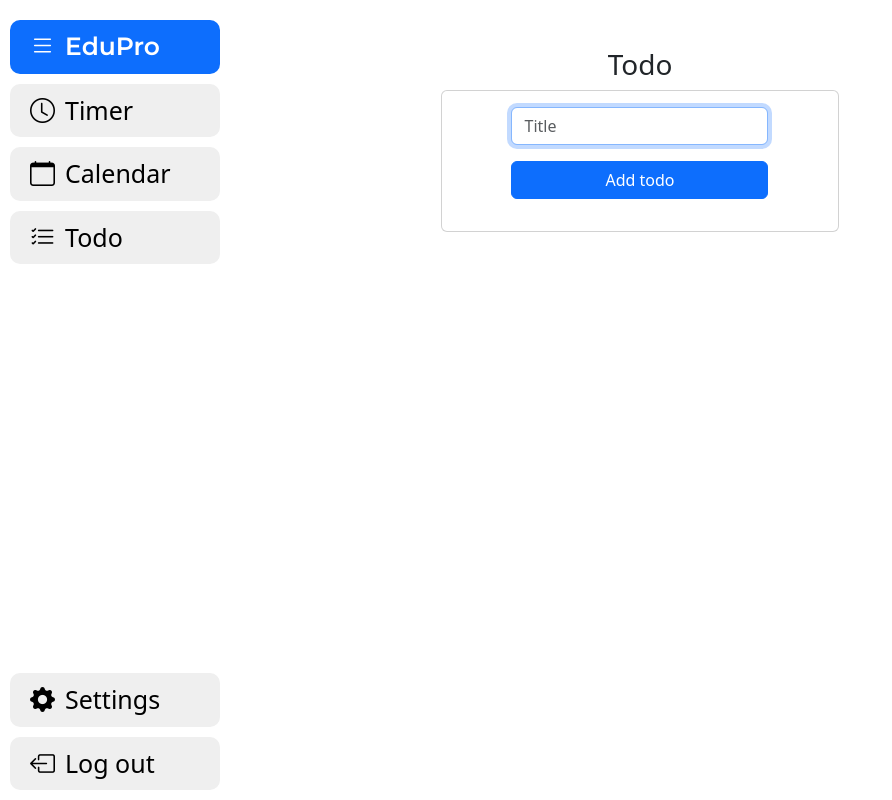
After one commit to hanvi10/EduPro, a Flask app: page /todo in a window 1280 px wide. The commit adds this page. Shown: the whole page, without its empty margins (0-892 px from the left). Run offline with Flask 3, Linux system fonts and the light colour scheme; a user stored in the database is signed in; some libraries are stand-ins or nearby versions.

Commit message:
changed settings and started to do

```diff
--- a/app.py
+++ b/app.py
@@ -188,112 +188,110 @@ def timer():
     return render_template("timer.html", html_study=study, html_short=short, html_long=long)
 
 
-@app.route("/settings", methods=["GET", "POST"])
+@app.route("/settings")
 @login_required
 def settings():
     """Settings"""
 
-    # User reached route via POST (as by submitting a form via POST)
-    if request.method == "POST":
+    # Get user id
+    user_id = session["user_id"]
 
-        # If the timer settings were changed
-        if request.form['action'] == 'timer':
+    # Select study, short, and long break from SQL table to display in form
+    settings = db.execute(
+        text("SELECT study, short, long FROM pomodoro WHERE user_id = :user_id"),
+        {"user_id": user_id}
+    ).fetchone()
 
-            # Get data from form
-            study = request.form.get("study")
-            short = request.form.get("shortBreak")
-            long = request.form.get("longBreak")
+    # Get username to display in form
+    username_db = db.execute(text("SELECT username FROM users WHERE id = :user_id"),
+        {"user_id": user_id}
+    ).fetchone()
 
-            # Ensure there is study time
-            if not study:
-                return apology("Must provide study time", 400)
+    # Get values from the fetched row
+    study = settings[0]  # Index 0 corresponds to "study"
+    short = settings[1]  # Index 1 corresponds to "short"
+    long = settings[2]   # Index 2 corresponds to "long"
 
-            # Ensure there is short break time
-            if not short:
-                return apology("Must provide short break time", 400)
+    return render_template("settings.html", html_study=study, html_short=short, html_long=long, html_username=username_db[0])
 
-            # Ensure there is long break time
-            if not long:
-                return apology("Must provide long break time", 400)
 
-            # Get user id
-            user_id = session["user_id"]
+@app.route("/timer_settings", methods=["POST"])
+@login_required
+def timer_settings():
+    """Timer settings"""
+    # Get data from form
+    study = request.form.get("study")
+    short = request.form.get("shortBreak")
+    long = request.form.get("longBreak")
 
-            # Update new settings in SQL table
-            db.execute(
-                text("UPDATE pomodoro SET study = :study, short = :short, long = :long WHERE user_id = :user_id"),
-                {"study": study, "short": short, "long": long, "user_id": user_id}
-            )
-            db.commit()
+    # Ensure there is study time
+    if not study:
+        return apology("Must provide study time", 400)
 
-            # Give message to user
-            flash("Timer settings updated!")
+    # Ensure there is short break time
+    if not short:
+        return apology("Must provide short break time", 400)
 
-            # Stay on settings page
-            return redirect("/settings")
+    # Ensure there is long break time
+    if not long:
+        return apology("Must provide long break time", 400)
 
-        # If the password was changed
-        elif request.form['action'] == 'change':
+    # Get user id
+    user_id = session["user_id"]
 
-            # Get data from form
-            new_password = request.form.get("new_password")
-            confirmation = request.form.get("confirmation")
+    # Update new settings in SQL table
+    db.execute(
+        text("UPDATE pomodoro SET study = :study, short = :short, long = :long WHERE user_id = :user_id"),
+        {"study": study, "short": short, "long": long, "user_id": user_id}
+    )
+    db.commit()
 
-            # Ensure there is password
-            if not new_password:
-                return apology("Must provide a new password", 400)
+    # Give message to user
+    flash("Timer settings updated!")
 
-            # Ensure there is confirmation password
-            if not confirmation:
-                return apology("Must provide confirmation password", 400)
+    # Stay on settings page
+    return redirect("/settings")
 
-            # Ensure password and confirmation password match
-            if new_password != confirmation:
-                return apology("New password does not match confirmation", 400)
 
-            # Get user id
-            user_id = session["user_id"]
+@app.route("/change_password", methods=["POST"])
+@login_required
+def change_password():
+    """Change password"""
 
-            # Generate hash
-            hash = generate_password_hash(new_password)
+    # Get data from form
+    new_password = request.form.get("new_password")
+    confirmation = request.form.get("confirmation")
 
-            # Update new settings in SQL table
-            db.execute(
-                text("UPDATE users SET hash = :new_hash WHERE id = :user_id"),
-                {"new_hash": hash, "user_id": user_id}
-            )
-            db.commit()
+    # Ensure there is password
+    if not new_password:
+        return apology("Must provide a new password", 400)
 
-            # Give message to user
-            flash("Password changed!")
+    # Ensure there is confirmation password
+    if not confirmation:
+        return apology("Must provide confirmation password", 400)
 
-            # Stay on settings page
-            return redirect("/settings")
+    # Ensure password and confirmation password match
+    if new_password != confirmation:
+        return apology("New password does not match confirmation", 400)
 
-    # User reached route via GET (as by clicking a link or via redirect)
-    else:
+    # Get user id
+    user_id = session["user_id"]
 
-        # Get user id
-        user_id = session["user_id"]
+    # Generate hash
+    hash = generate_password_hash(new_password)
 
-        # Select study, short, and long break from SQL table to display in form
-        settings = db.execute(
-            text("SELECT study, short, long FROM pomodoro WHERE user_id = :user_id"),
-            {"user_id": user_id}
-        ).fetchone()
+    # Update new settings in SQL table
+    db.execute(
+        text("UPDATE users SET hash = :new_hash WHERE id = :user_id"),
+        {"new_hash": hash, "user_id": user_id}
+    )
+    db.commit()
 
-        # Get username to display in form
-        username_db = db.execute(text("SELECT username FROM users WHERE id = :user_id"),
-            {"user_id": user_id}
-        ).fetchone()
+    # Give message to user
+    flash("Password changed!")
 
-        # Get values from the fetched row
-        study = settings[0]  # Index 0 corresponds to "study"
-        short = settings[1]  # Index 1 corresponds to "short"
-        long = settings[2]   # Index 2 corresponds to "long"
-
-        return render_template("settings.html", html_study=study, html_short=short, html_long=long, html_username=username_db[0])
-
+    # Stay on settings page
+    return redirect("/settings")
 
 # Calendar routes
 @app.route("/calendar")
@@ -414,3 +412,10 @@ def delete_event():
 
         # Show delete event page and pass event_names to the template
         return render_template("delete_event.html", names=event_names)
+
+
+@app.route("/todo")
+@login_required
+def todo():
+    """Todo list"""
+    return render_template("todo.html")
--- a/templates/layout.html
+++ b/templates/layout.html
@@ -51,6 +51,9 @@
             </a></button>
             <button class="effect-button"><a href="/calendar">
               <i class="bi bi-calendar"></i><span id="buttonText">Calendar</span>
+            </a></button>
+            <button class="effect-button"><a href="/todo">
+              <i class="bi bi-list-check"></i><span id="buttonText">Todo</span>
             </a></button>
             <div class="bottom-links">
               <button class="effect-button"><a href="/settings">
--- a/templates/login.html
+++ b/templates/login.html
@@ -19,7 +19,7 @@
                         <div class="mb-3"><input class="form-control mx-auto w-auto" id="password" name="password" placeholder="Password" type="password" required></div>
                         <div class="mb-3"><button class="btn btn-primary d-block w-100" type="submit">Log in</button></div>
                     </form>
-                    <p class="text-muted">Don't have an account? <a href="/signup">Sign up</a></p>
+                    <p class="text-muted">Don't have an account? <a href="/signup"><i>Sign up</i></a></p>
                 </div>
             </div>
         </div>
--- a/templates/signup.html
+++ b/templates/signup.html
@@ -19,7 +19,7 @@
                             <div class="mb-3"><input class="form-control mx-auto w-auto" name="confirmation" placeholder="Confirm password" type="password" required></div>
                             <div class="mb-3"><button class="btn btn-primary d-block w-100" type="submit">Sign Up</button></div>
                         </form>
-                        <p class="text-muted">Already have an account? <a href="/login">Log in</a></p>
+                        <p class="text-muted">Already have an account? <a href="/login"><i>Log in</i></a></p>
                     </div>
                 </div>
             </div>
--- /dev/null
+++ b/templates/todo.html
@@ -0,0 +1,25 @@
+{% extends "layout.html" %}
+
+{% block title %}
+    Todo
+{% endblock %}
+
+{% block main %}
+<div class="row d-flex justify-content-center">
+        <div class="col-md-6 col-xl-4">
+            <h3>Todo</h3>
+            <div class="card mb-5">
+                <div class="card-body d-flex flex-column align-items-center">
+                    <form class="text-left" action="/add_todo" method="post">
+                        <div class="mb-3">
+                            <input autocomplete="off" autofocus class="form-control mx-auto w-auto" id="title" name="title" placeholder="Title" type="text" required>
+                        </div>
+                        <div class="mb-3">
+                            <button class="btn btn-primary d-block w-100" type="submit">Add todo</button>
+                        </div>
+                    </form>
+                </div>
+            </div>
+        </div>
+</div>
+{% endblock %}
```
Also changed, not shown: templates/settings.html (+4 -4 lines), final.db, 2 other files.
